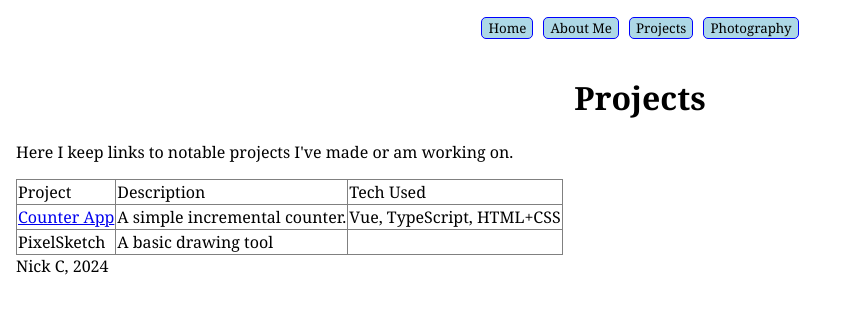
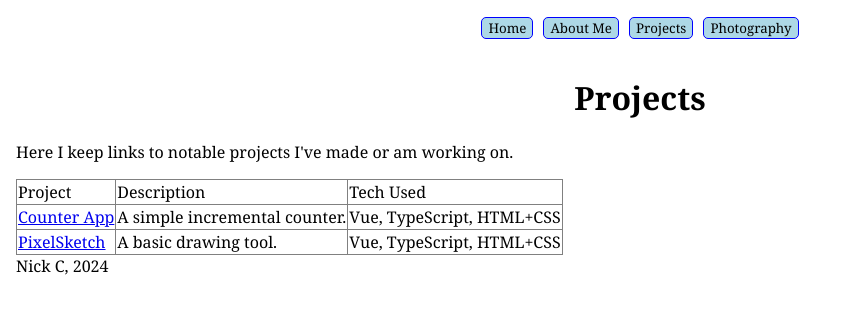
Before and after one commit to solo-nko/homepage, a Vue app: page /projects in a window 1280 px wide. Shown: the top 312 px of the page, without its empty margins (0-846 px from the left). Built offline with nearby package versions, Linux system fonts and the light colour scheme.

Commit message:
Set up routing

```diff
--- a/src/router/index.ts
+++ b/src/router/index.ts
@@ -5,6 +5,7 @@ import HomeView from "@/views/HomeView.vue";
 import ProjectsView from "@/views/ProjectsView.vue";
 import PhotosView from "@/views/PhotosView.vue";
 import CounterApp from "@/views/projects/CounterApp.vue";
+import PixelSketch from "@/views/projects/PixelSketch.vue";
 import AboutView from "@/views/AboutView.vue";
 
 const router = createRouter({
@@ -32,6 +33,11 @@ const router = createRouter({
 			component: CounterApp,
 		},
 		{
+			path: "/projects/pixelsketch",
+			name: "pixelsketch",
+			component: PixelSketch
+		},
+		{
 			path: "/photos",
 			name: "photos",
 			component: PhotosView,
--- a/src/views/ProjectsView.vue
+++ b/src/views/ProjectsView.vue
@@ -16,8 +16,9 @@
 				<td>Vue, TypeScript, HTML+CSS</td>
 			</tr>
 			<tr>
-				<td>PixelSketch</td>
-				<td>A basic drawing tool</td>
+				<td><RouterLink :to="{ name: 'pixelsketch'}">PixelSketch</RouterLink></td>
+				<td>A basic drawing tool.</td>
+				<td>Vue, TypeScript, HTML+CSS</td>
 			</tr>
 		</tbody>
 	</table>
--- /dev/null
+++ b/src/views/projects/PixelSketch.vue
@@ -0,0 +1,8 @@
+<template>
+	<main></main>
+</template>
+
+<script setup lang="ts">
+
+
+</script>
```
